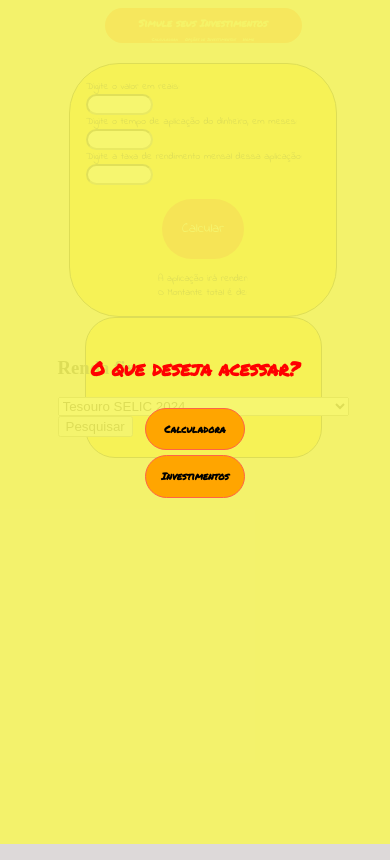
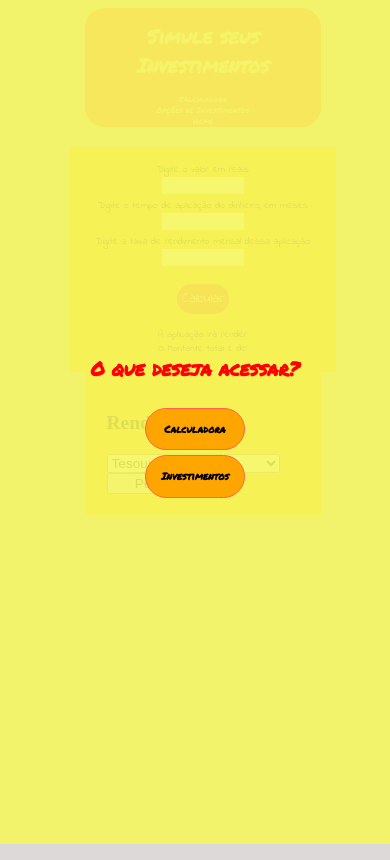
Before and after one commit to dev-ribeiro/investments-simulator, a plain HTML site: page index.html in a window 390 px wide. Drawn offline with Linux system fonts and the light colour scheme.

Commit message:
consolidando as media queries

```diff
--- a/style/mobile.css
+++ b/style/mobile.css
@@ -1,5 +1,4 @@
-/* Medias queries - Dispositivos móveis */
-@media screen and (max-width: 425px){
+@media screen and (max-width: 500px){
 
     /* ---- Página apresentação ---- */
 
@@ -32,8 +31,61 @@
     header{
         flex-direction: column;
         padding: 1px;
-        width: 50vw;
-        font-size: 5px;
+        width: 60vw;
+        font-size: 2.5vw;
+    }
+
+    nav{
+        /* display: none; */
+        flex-direction: column;
+    }
+
+    nav a {
+        font-size: 2vw;
+    }
+
+    /* Calculadora de investimentos */
+    .dados{
+        align-items: center;
+        border: none;
+        border-radius: 0;
+    }
+
+    .dados input{
+        margin-bottom: 5px;
+        width: 20vw;
+        border: none;
+        border-radius: 0;
+    }
+
+    .dados button{
+        padding: 5px;
+    }
+
+    /* Página opções de investimento */
+    .pageInvestments{
+        border: none;
+        border-radius: 0;
+        font-size: 2vw;
+    }
+
+    .contentRendaFixa{
+        padding: 1px;
+        font-size: 4vw;
+    }
+
+    .pageInvestments h3{
+        font-size: 5vw;
+    }
+
+    #selectRendaFixa{
+        width: 90%;
+        font-size: 3.5vw;
+    }
+
+    .pageInvestments button{
+        width: 30vw;
+        font-size: 3.5vw;
     }
 
 }
```
Also changed, not shown: README.md, 1 other file.
